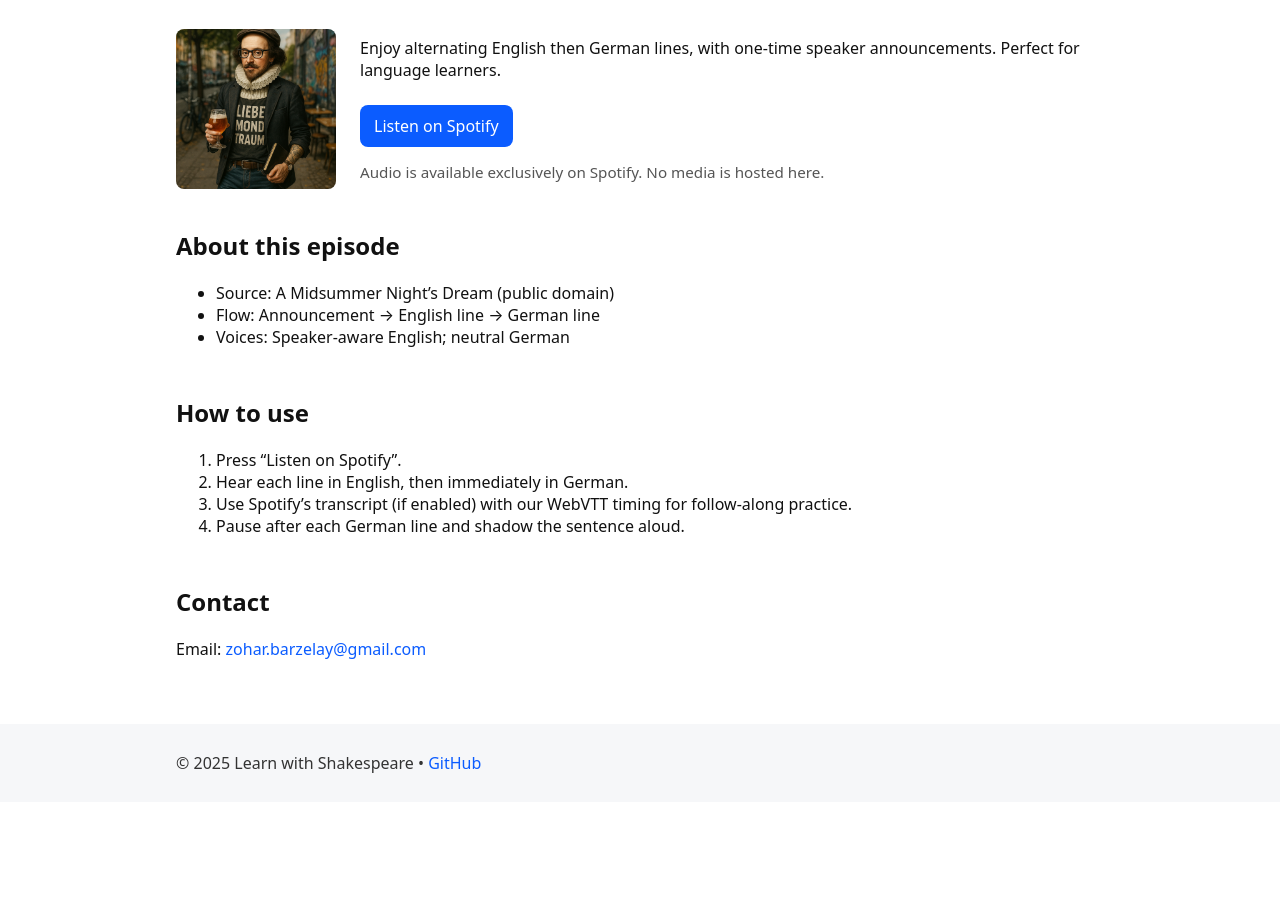
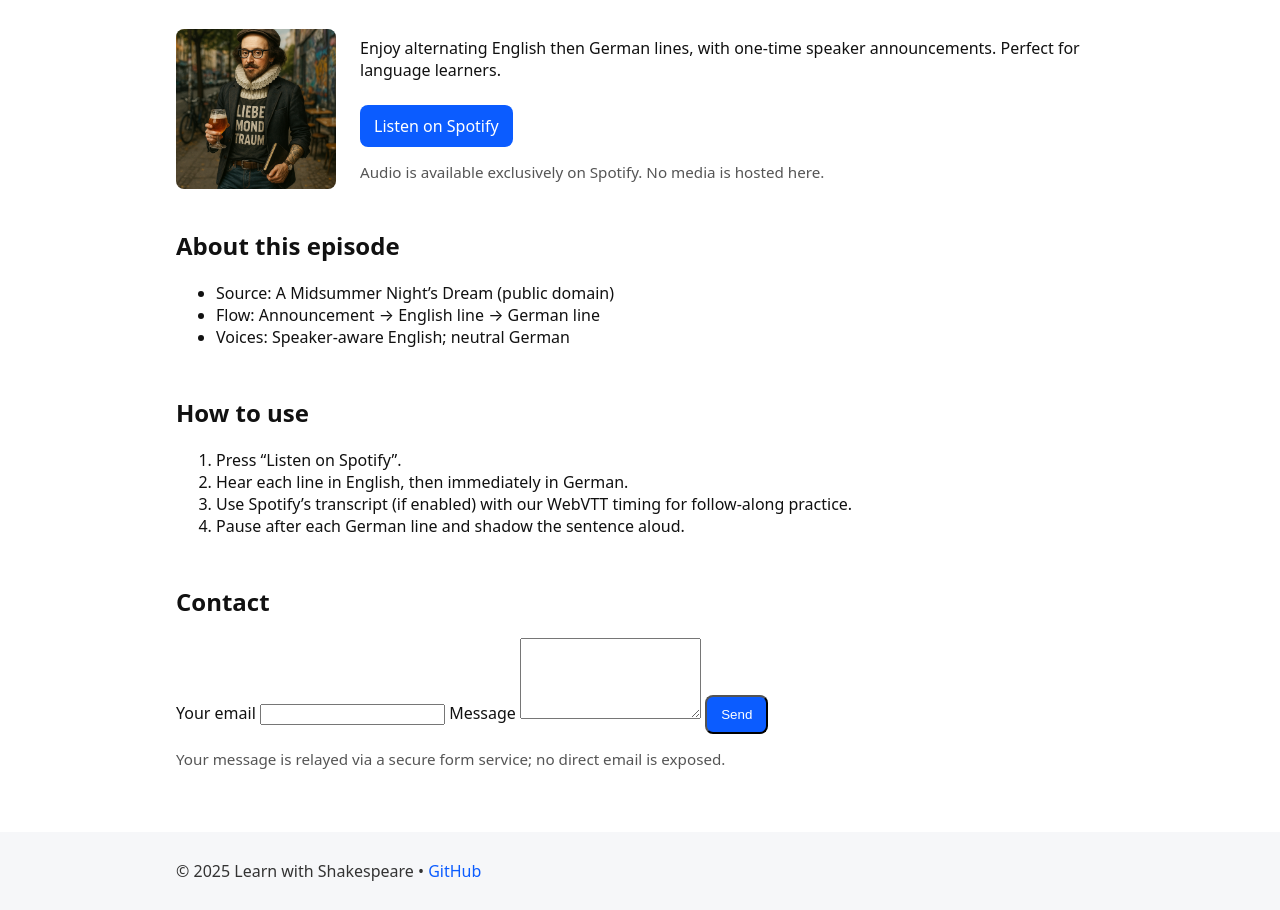
Before and after one commit to zorbarbor/zorbarbor.github.io, a plain HTML site: page shakespeare/index.html in a window 1280 px wide. Shown: the part 104-1014 px from the top of the page. Before the commit the page ends 906 px from the top, so only its background shows below. Drawn offline with Linux system fonts and the light colour scheme.

Commit message:
site: remove direct email; add proxy contact form

```diff
--- a/shakespeare/index.html
+++ b/shakespeare/index.html
@@ -50,7 +50,18 @@
 
 		<section class="details">
 			<h2>Contact</h2>
-			<p>Email: <a id="email" href="#" rel="nofollow"></a></p>
+			<form action="https://formspree.io/f/REPLACE_FORM_ID" method="POST">
+				<label>
+					Your email
+					<input type="email" name="email" required>
+				</label>
+				<label>
+					Message
+					<textarea name="message" rows="5" required></textarea>
+				</label>
+				<button class="btn" type="submit">Send</button>
+			</form>
+			<p class="note">Your message is relayed via a secure form service; no direct email is exposed.</p>
 		</section>
 	</main>
 
@@ -61,16 +72,6 @@
 	</footer>
 	<script>
 		document.getElementById('y').textContent = new Date().getFullYear();
-		// Obfuscate email to deter scraping
-		(function(){
-			var u = 'zohar.barzelay';
-			var d = 'gmail';
-			var t = 'com';
-			var addr = u + '@' + d + '.' + t;
-			var a = document.getElementById('email');
-			a.textContent = addr;
-			a.href = 'mailto:' + addr;
-		})();
 	</script>
 </body>
 </html>
```
